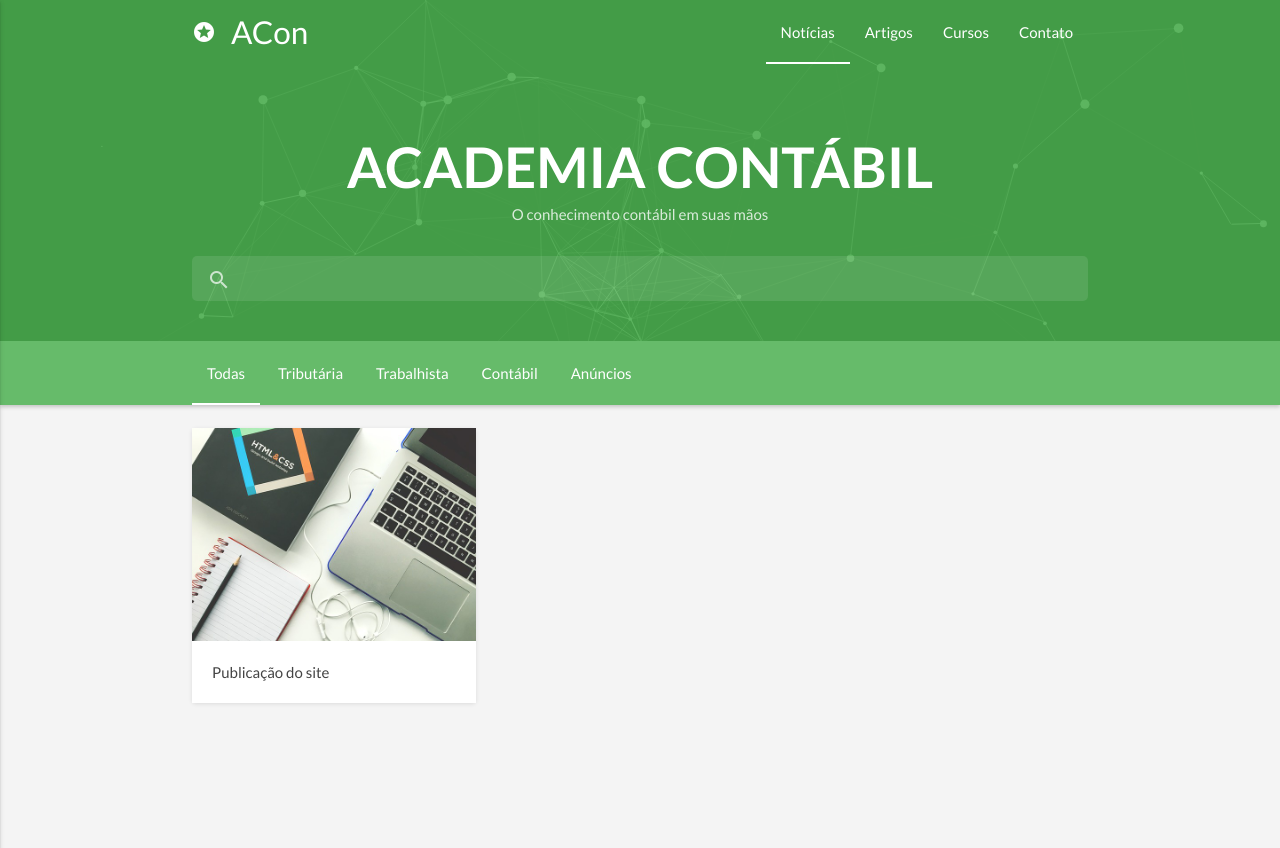
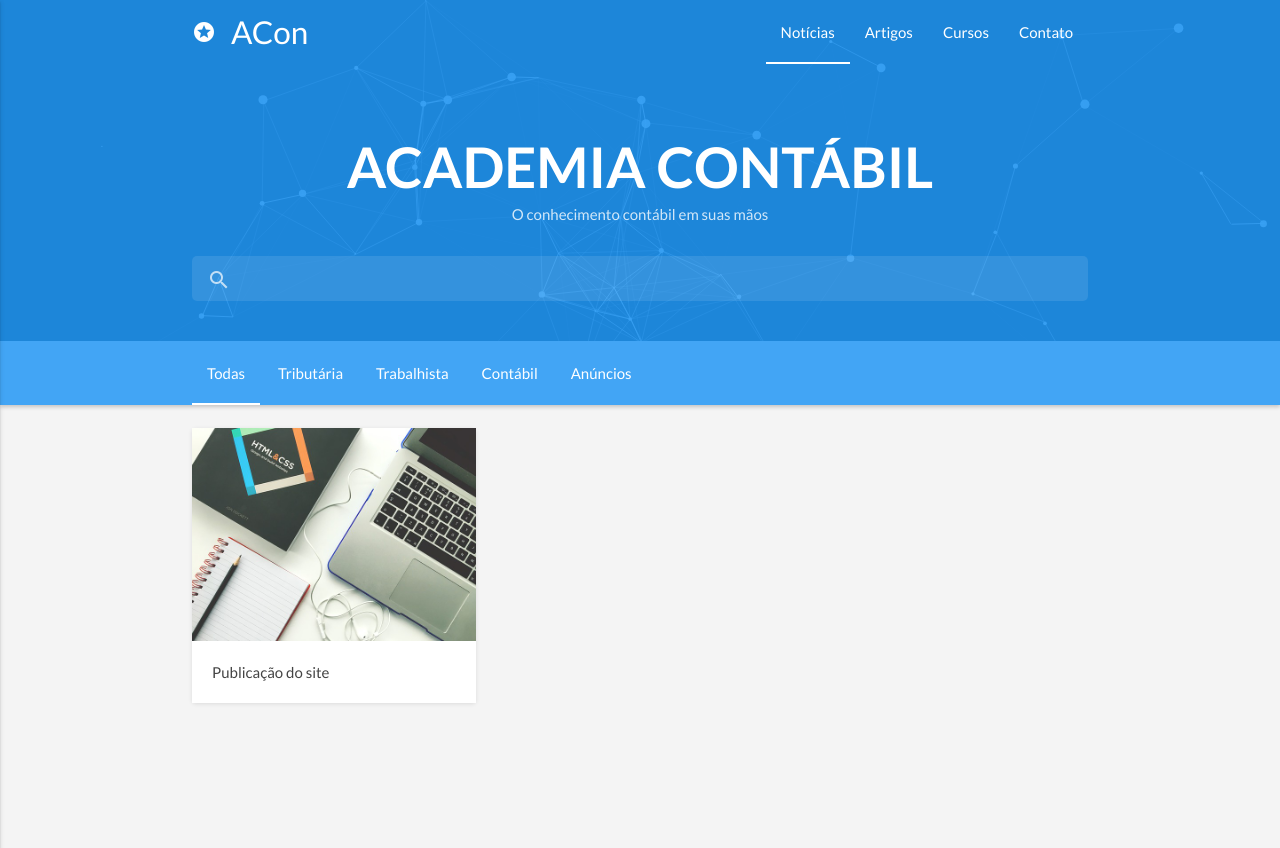
Before and after one commit to academiacontabil/academiacontabil.github.io, a website: page index.html in a window 1280 px wide. Shown: the top 848 px of the page. Drawn offline with nearby package versions, Linux system fonts and the light colour scheme.

Commit message:
Muda o tema para azul

```diff
--- a/index.html
+++ b/index.html
@@ -24,7 +24,7 @@
   <body>
 
     <!-- Navbar and Header -->
-    <nav class="nav-extended green">
+    <nav class="nav-extended blue">
       <div class="nav-background">
         <div id="particles-js"></div>
       </div>
@@ -56,7 +56,7 @@
 
       </div>
       <!-- Fixed Masonry Filters -->
-      <div class="categories-wrapper green lighten-1">
+      <div class="categories-wrapper blue lighten-1">
         <div class="categories-container">
           <ul class="categories container">
             <li class="active"><a href="#all">Todas</a></li>
```
